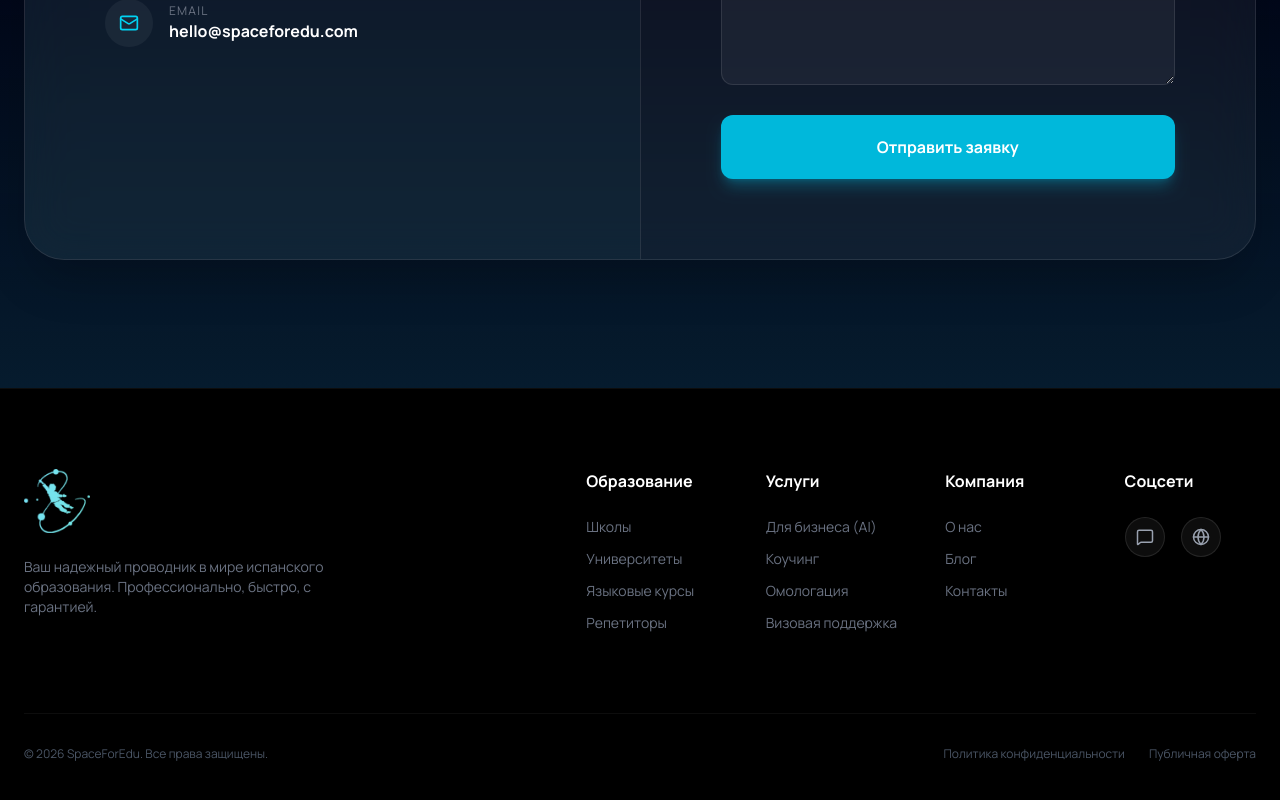
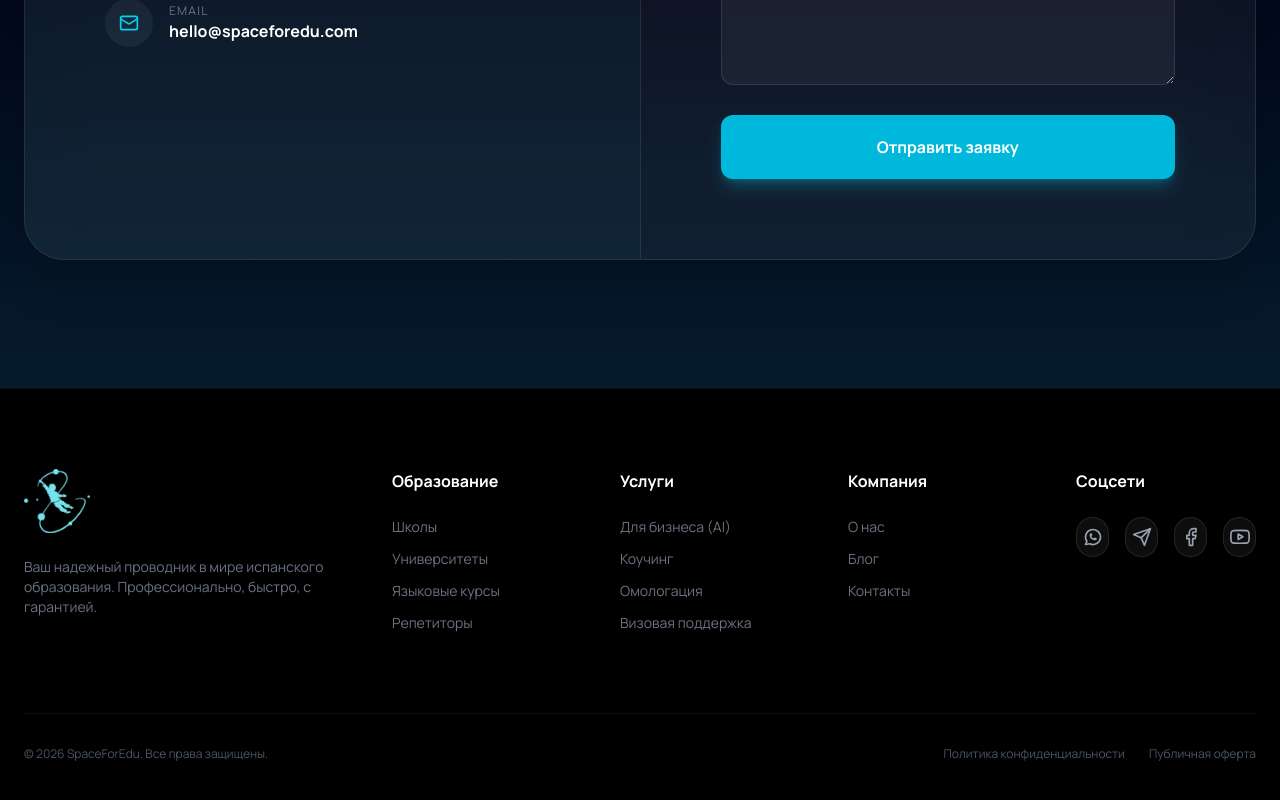
Before and after one commit to YurikOnRails/spaceforedu-nextjs, a Next.js app: page / in a window 1280 px wide. Shown: the part 3988-4788 px from the top of the page. Built offline with nearby package versions, Linux system fonts and the light colour scheme.

Commit message:
update header and footer

```diff
--- a/src/app/about/page.tsx
+++ b/src/app/about/page.tsx
@@ -138,7 +138,7 @@ const CoreValues = () => (
               <span>Сервис</span>
             </div>
             <h2 className="text-3xl md:text-5xl font-bold text-white leading-tight">
-              Мультиязычность и Полное сопровождение
+              Мультиязычность и полное сопровождение
             </h2>
             <div className="space-y-6 text-gray-400 text-lg leading-relaxed">
               <p>
--- a/src/components/Footer.tsx
+++ b/src/components/Footer.tsx
@@ -47,12 +47,42 @@ const Footer = () => (
           <div>
             <h4 className="text-white font-bold mb-6">Соцсети</h4>
             <div className="flex gap-4">
-              <div className="w-10 h-10 rounded-full bg-white/5 border border-white/10 flex items-center justify-center text-gray-400 hover:text-cyan-400 hover:border-cyan-400 transition-all cursor-pointer">
-                <MessageSquare size={18} />
-              </div>
-              <div className="w-10 h-10 rounded-full bg-white/5 border border-white/10 flex items-center justify-center text-gray-400 hover:text-cyan-400 hover:border-cyan-400 transition-all cursor-pointer">
-                <Globe size={18} />
-              </div>
+              <a
+                href="https://wa.me/34663689393"
+                target="_blank"
+                rel="noopener noreferrer"
+                className="w-10 h-10 rounded-full bg-white/5 border border-white/10 flex items-center justify-center text-gray-400 hover:bg-[#25D366] hover:text-white hover:border-[#25D366] transition-all cursor-pointer shadow-lg hover:shadow-[#25D366]/20"
+                aria-label="WhatsApp"
+              >
+                <svg viewBox="0 0 24 24" width="20" height="20" stroke="currentColor" strokeWidth="2" fill="none" strokeLinecap="round" strokeLinejoin="round"><path d="M3 21l1.65-3.8a9 9 0 1 1 3.4 2.9L3 21"></path><path d="M9 10a.5.5 0 0 0 1 0V9a.5.5 0 0 0-1 0v1a5 5 0 0 0 5 5h1a.5.5 0 0 0 0-1h-1a.5.5 0 0 0 0 1"></path></svg>
+              </a>
+              <a
+                href="https://t.me/+34663689393"
+                target="_blank"
+                rel="noopener noreferrer"
+                className="w-10 h-10 rounded-full bg-white/5 border border-white/10 flex items-center justify-center text-gray-400 hover:bg-[#229ED9] hover:text-white hover:border-[#229ED9] transition-all cursor-pointer shadow-lg hover:shadow-[#229ED9]/20"
+                aria-label="Telegram"
+              >
+                <svg viewBox="0 0 24 24" width="20" height="20" stroke="currentColor" strokeWidth="2" fill="none" strokeLinecap="round" strokeLinejoin="round"><path d="M22 2L11 13"></path><path d="M22 2l-7 20-4-9-9-4 20-7z"></path></svg>
+              </a>
+              <a
+                href="#"
+                target="_blank"
+                rel="noopener noreferrer"
+                className="w-10 h-10 rounded-full bg-white/5 border border-white/10 flex items-center justify-center text-gray-400 hover:bg-[#1877F2] hover:text-white hover:border-[#1877F2] transition-all cursor-pointer shadow-lg hover:shadow-[#1877F2]/20"
+                aria-label="Facebook"
+              >
+                <svg viewBox="0 0 24 24" width="20" height="20" stroke="currentColor" strokeWidth="2" fill="none" strokeLinecap="round" strokeLinejoin="round"><path d="M18 2h-3a5 5 0 0 0-5 5v3H7v4h3v8h4v-8h3l1-4h-4V7a1 1 0 0 1 1-1h3z"></path></svg>
+              </a>
+              <a
+                href="#"
+                target="_blank"
+                rel="noopener noreferrer"
+                className="w-10 h-10 rounded-full bg-white/5 border border-white/10 flex items-center justify-center text-gray-400 hover:bg-[#FF0000] hover:text-white hover:border-[#FF0000] transition-all cursor-pointer shadow-lg hover:shadow-[#FF0000]/20"
+                aria-label="YouTube"
+              >
+                <svg viewBox="0 0 24 24" width="20" height="20" stroke="currentColor" strokeWidth="2" fill="none" strokeLinecap="round" strokeLinejoin="round"><path d="M22.54 6.42a2.78 2.78 0 0 0-1.94-2C18.88 4 12 4 12 4s-6.88 0-8.6.46a2.78 2.78 0 0 0-1.94 2A29 29 0 0 0 1 11.75a29 29 0 0 0 .46 5.33A2.78 2.78 0 0 0 3.4 19c1.72.46 8.6.46 8.6.46s6.88 0 8.6-.46a2.78 2.78 0 0 0 1.94-2 29 29 0 0 0 .46-5.25 29 29 0 0 0-.46-5.33z"></path><polygon points="9.75 15.02 15.5 11.75 9.75 8.48 9.75 15.02"></polygon></svg>
+              </a>
             </div>
           </div>
         </div>
--- a/src/components/Navbar.tsx
+++ b/src/components/Navbar.tsx
@@ -26,10 +26,10 @@ const Navbar = () => {
   ];
 
   const serviceLinks = [
-    { label: 'Курсы (Courses)', href: '/space-courses' },
-    { label: 'Репетиторство (Tutoring)', href: '/space-tutoring' },
-    { label: 'Коучинг (Coaching)', href: '/space-coaching' },
-    { label: 'Омологация (Homologation)', href: '/space-omission' },
+    { label: 'Курсы', href: '/space-courses' },
+    { label: 'Репетиторство', href: '/space-tutoring' },
+    { label: 'Коучинг', href: '/space-coaching' },
+    { label: 'Омологация', href: '/space-omission' },
   ];
 
   useEffect(() => {
```
